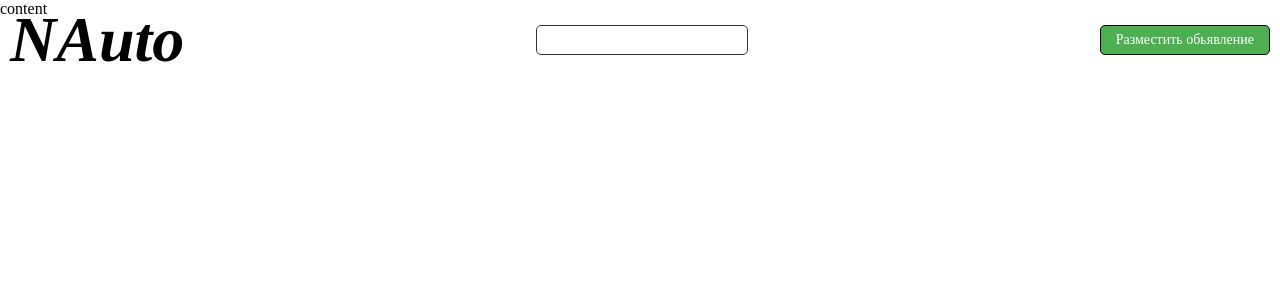
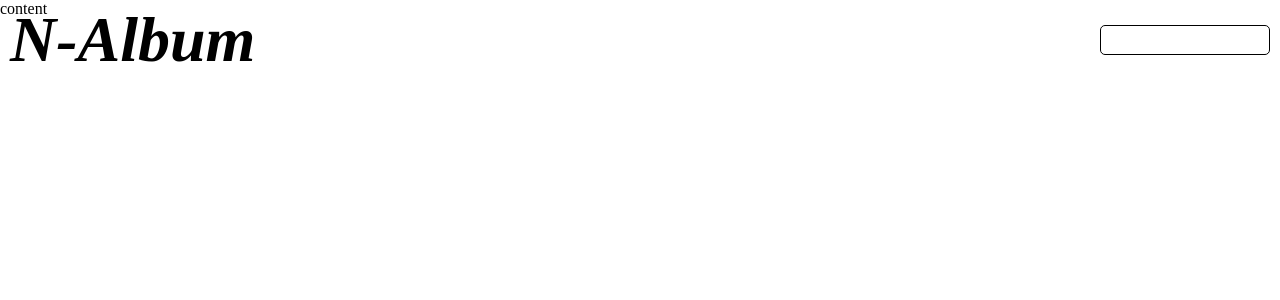
Before and after one commit to NikoDanilov/N-Album, a React (Vite) app: page / in a window 1280 px wide. Shown: the top 300 px of the page. Built offline with nearby package versions, Linux system fonts and the light colour scheme.

Commit message:
rework_project #8

```diff
--- a/package.json
+++ b/package.json
@@ -15,9 +15,11 @@
 		"@testing-library/jest-dom": "^6.6.3",
 		"@testing-library/react": "^16.2.0",
 		"@testing-library/user-event": "^14.6.0",
+		"@types/node": "^22.12.0",
 		"@typescript-eslint/eslint-plugin": "^8.20.0",
 		"@typescript-eslint/parser": "^8.20.0",
 		"clsx": "^2.1.1",
+		"dotenv": "^16.4.7",
 		"eslint-plugin-react": "^7.37.4",
 		"formik": "^2.4.6",
 		"react": "^18.3.1",
--- a/src/main.tsx
+++ b/src/main.tsx
@@ -1,7 +1,7 @@
 import { StrictMode } from 'react'
 import { createRoot } from 'react-dom/client'
 import App from './app/App.tsx'
-import './shared/styles/index.scss'
+import './shared/styles/globals.scss'
 
 createRoot(document.getElementById('root')!).render(
 	<StrictMode>
--- a/src/shared/styles/index.scss
+++ b/src/shared/styles/globals.scss
@@ -1,3 +1,5 @@
+@use './vars';
+
 * {
 	padding: 0px;
 	margin: 0px;
@@ -107,13 +109,3 @@
 legend {
 	display: block;
 }
-
-:root {
-	--white: #ffffff; // Белый
-	--light-gray: #f5f5f5; // Светло-серый фон
-	--dark-gray: #2c2c2c; // Темно-серый для основного текста
-	--charcoal-gray: #333333; // Угольный для элементов UI
-	--green: #4caf50; // Зеленый для кнопок и акцентов
-	--dark-green: #388e3c; // Темно-зеленый для hover состояний
-	--black: #000000; // Черный для текста
-}
--- /dev/null
+++ b/src/shared/styles/vars.scss
@@ -0,0 +1,35 @@
+:root {
+	--dark-green: #0a2b31;
+	--teal: #0b5969;
+	--sand: #f2f0e1;
+	--clay-3: #494d52;
+	--sand-3: #e9e9e9;
+	--clay-4: #373b3f;
+	--clay-2: #52565b;
+	--sand-2: #e5e5e5;
+	--black-for-wheat: #151515;
+	--wheat: #ead2ad;
+	--label-borders: #aeb0b3;
+	--light-grey: #cdced0;
+	--m-background: #282a2e;
+	--e2: #e2e2e2;
+	--clay-1: #676c73;
+	--clay-5: #232629;
+	--hmblue: #1dd1f8;
+	--oems: #837cd2;
+	--green-box-background: #094552;
+	--ivory: #f2f0e1;
+	--teal-light: #168fa8;
+	--green-yellow: #d2fd3c;
+	--maintenance-theme: #f3c4c7;
+	--warning: #eb601e;
+	--insurance: #ffd9a3;
+	--newred: #de3b3b;
+	--logbook-theme: #cee5ff;
+	--ev-theme: #c4d6ac;
+	--sienna: #b24f1f;
+	--error-text: #b05e5d;
+	--error-message-bg: #ebd6d6;
+	--burntsienna: #c87c5c;
+	--dark-grey: #92a08e;
+}
--- a/src/shared/ui/ui-logo/ui-logo.tsx
+++ b/src/shared/ui/ui-logo/ui-logo.tsx
@@ -6,7 +6,7 @@
 			className={styles.logo}
 			data-testid="ui-logo"
 		>
-			NAuto
+			N-Album
 		</div>
 	)
 }
```
Also changed, not shown: 2 other files (tests, documents, lock files or other folders).
